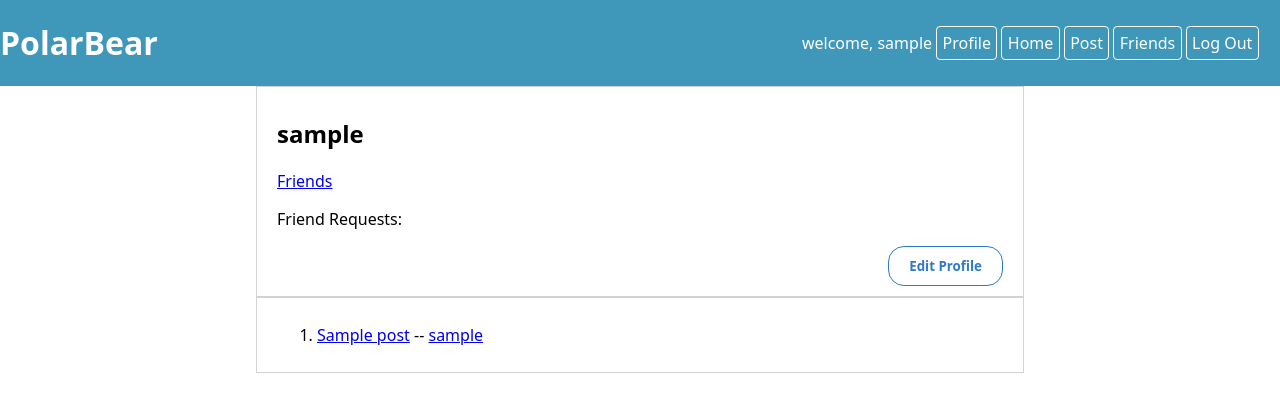
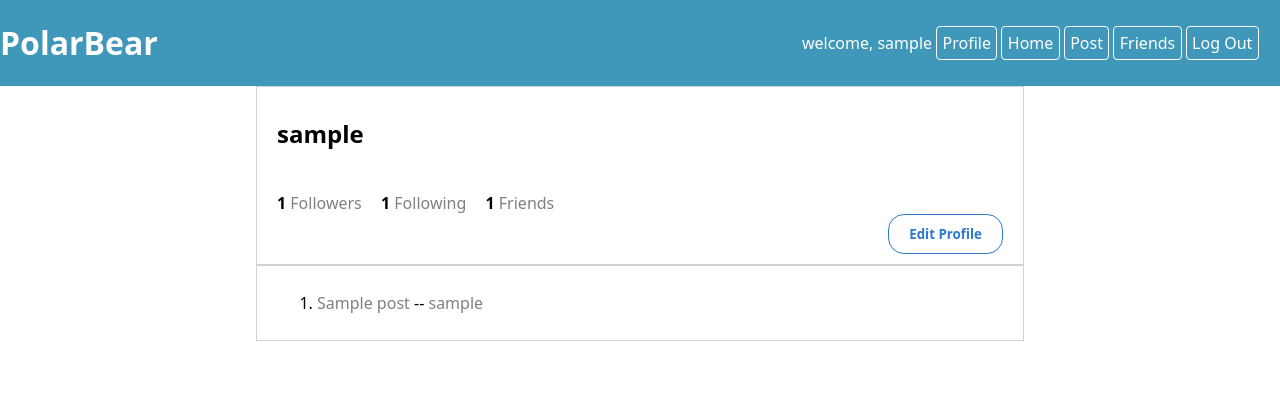
Before and after one commit to petelliott/CMPUT404-project, a Django app: page /user/authors/1 in a window 1280 px wide. Shown: the top 412 px of the page. Run offline with Django 3.2, Linux system fonts and the light colour scheme; a user stored in the database is signed in; tables that the repository leaves empty hold one stand-in row (values such as "Sample post").

Commit message:
Display number of friends on profile Changed style

```diff
--- a/users/static/users/profile.css
+++ b/users/static/users/profile.css
@@ -16,6 +16,31 @@
     border-width: 1px;
     padding: 10px 20px;
     overflow: auto;
+}
+
+.friends{
+    padding-right: 15px;
+}
+
+a{
+    text-decoration: none;
+    color:grey;
+}
+
+a:hover{
+    color:black;
+}
+
+b{
+    color:black;
+}
+
+.freqs{
+    font-size: x-small;
+    background-color: red;
+    border-radius: 2px;
+    color: white;
+    padding: 1px 4px;
 }
 
 .button{
--- a/users/templates/users/profile.html
+++ b/users/templates/users/profile.html
@@ -10,20 +10,13 @@
 {% endif %}
 
 <div class="profile-header">
-  <h2>{{ author.user.username }}</h2>
-  <a href={% url 'friends' author.pk %}>Friends</a>
+  <h2>{{ author.user.username }}</h2><br>
+  <span class="friends"><a href={% url 'friends' author.pk %}><b>{{ followers|length }}</b> Followers</a></span>
+  <span class="friends"><a href={% url 'friends' author.pk %}><b>{{ following|length }}</b> Following</a></span>
+  <span class="friends"><a href={% url 'friends' author.pk %}><b>{{ friends|length }}</b> Friends {% if  freqs|length  > 0 %}<b class="freqs">{{ freqs|length }}</b>{% endif %}</a></span>
+
   {% if author and author.user == user %}
-    <p>Friend Requests:</p>
-    {% for freq in freqs %}
-      <form action="{% url 'profile' freq.pk %}" method="post">
-      {% csrf_token %}
-      <label>{{ freq.user.username }}</label>
-      <button name="action" type="submit" value="accept-request">Accept</button>
-      <button name="action" type="submit" value="reject-request">Reject</button>
-      </form>
-      <br>
-    {% endfor %}
-    <button type="button" id="editProfileButton" class="follow button">Edit Profile</button>
+    <br><button type="button" id="editProfileButton" class="follow button">Edit Profile</button>
   {% else %}
     <form action="{% url 'profile' author.pk %}" method="post">
       {% csrf_token %}
--- a/users/views.py
+++ b/users/views.py
@@ -97,8 +97,8 @@ def logout(request):
 
 def profile(request, author_id):
     author = get_object_or_404(models.Author, pk=author_id)
+    you = models.Author.from_user(request.user)
 
-    you = models.Author.from_user(request.user)
     if you is None:
         return render(request, "users/profile.html", {"author": author,
                                                       "posts": author.authors_posts(request.user)})
@@ -125,15 +125,21 @@ def profile(request, author_id):
                        "follows": you.follows(author),
                        "freqs": you.get_friend_requests(),
                        "posts": author.authors_posts(request.user),
+                       "followers": author.get_followers(),
+                       "following": author.get_following(),
+                       "friends": author.get_friends(),
                        "form": form})
 
 def friends(request, author_id):
     author = get_object_or_404(models.Author, pk=author_id)
+    you = models.Author.from_user(request.user)
 
     return render(request, "users/friends.html",
                     {"author": author,
                      "followers": author.get_followers(),
-                     "following": author.get_following()})
+                     "following": author.get_following(),
+                     "friends": author.get_friends(),
+                     "freqs": you.get_friend_requests(),})
 
 @require_POST
 def editProfile(request, author_id):
```
